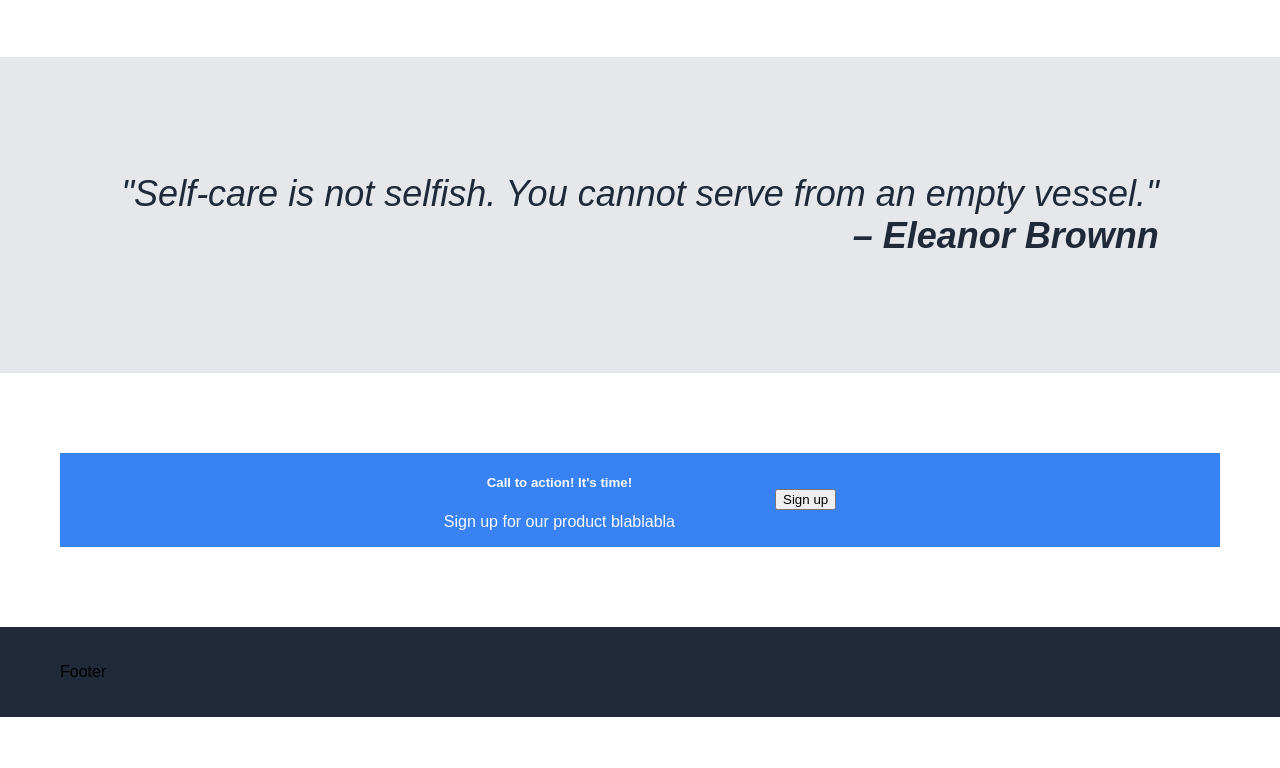
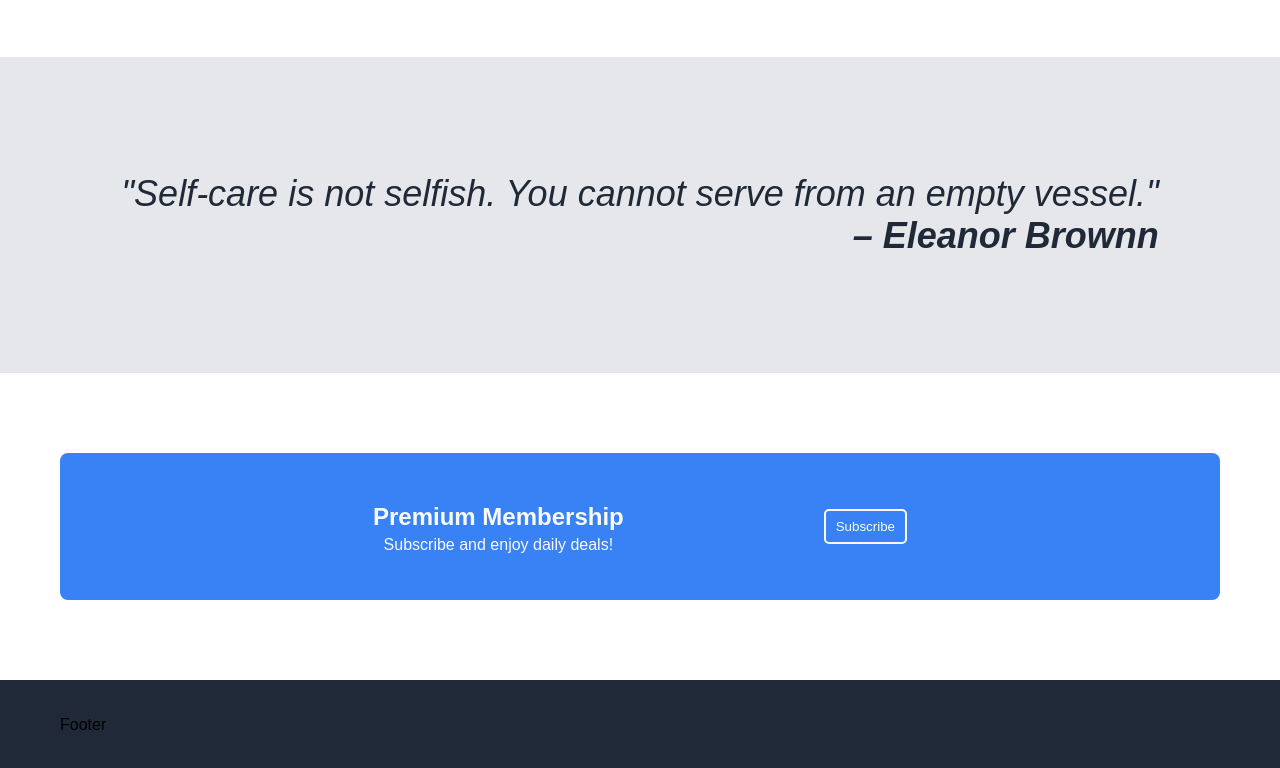
Before and after one commit to celes-sb/massage-landing-page, a plain HTML site: page index.html in a window 1280 px wide. Shown: the part 879-1647 px from the top of the page. Before the commit the page ends 1596 px from the top, so only its background shows below. Drawn offline with Linux system fonts and the light colour scheme.

Commit message:
section-4 completed

```diff
--- a/index.html
+++ b/index.html
@@ -74,11 +74,11 @@
     </div>
     <div class="section-4">
       <div class="section-4-div">
-        <div>
-          <h5>Call to action! It's time!</h5>
-          <p>Sign up for our product blablabla</p>
+        <div class="blue-left">
+          <h2>Premium Membership</h2>
+          <p>Subscribe and enjoy daily deals!</p>
         </div>
-        <button>Sign up</button>
+        <button class="blue-right">Subscribe</button>
       </div>
     </div>
     <footer class="footer">
--- a/styles.css
+++ b/styles.css
@@ -139,6 +139,28 @@ text-align: end;
   justify-content: center;
   align-items: center;
   background-color: #3882f6;
-  gap: 100px;
+  gap: 200px;
   color: #f9faf8;
+  border-radius: 8px;
+  padding: 30px 100px;
 }
+
+.section-4 > .section-4-div > .blue-left > h2 {
+  margin-bottom: 0px;
+}
+
+.section-4 > .section-4-div > .blue-left > p {
+  margin-top: 5px;
+}
+
+.section-4 > .section-4-div > .blue-right {
+  color: #f9faf8;
+  border-radius: 5px;
+  padding-left: 10px;
+  padding-right: 10px;
+  padding-top: 8px;
+  padding-bottom: 8px;
+  background-color: transparent;
+  border-color: #f9faf8;
+  border-style: solid;
+}
```
